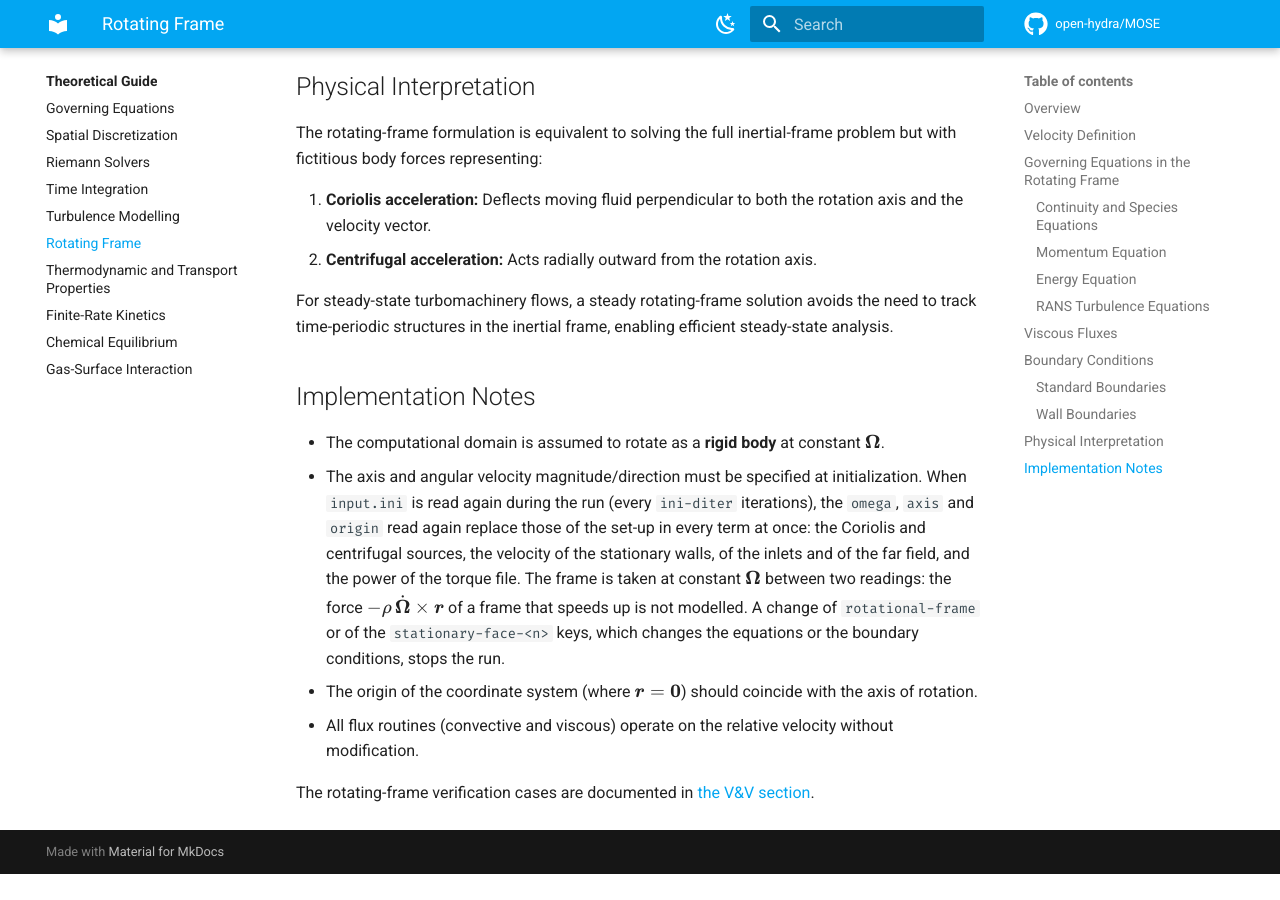
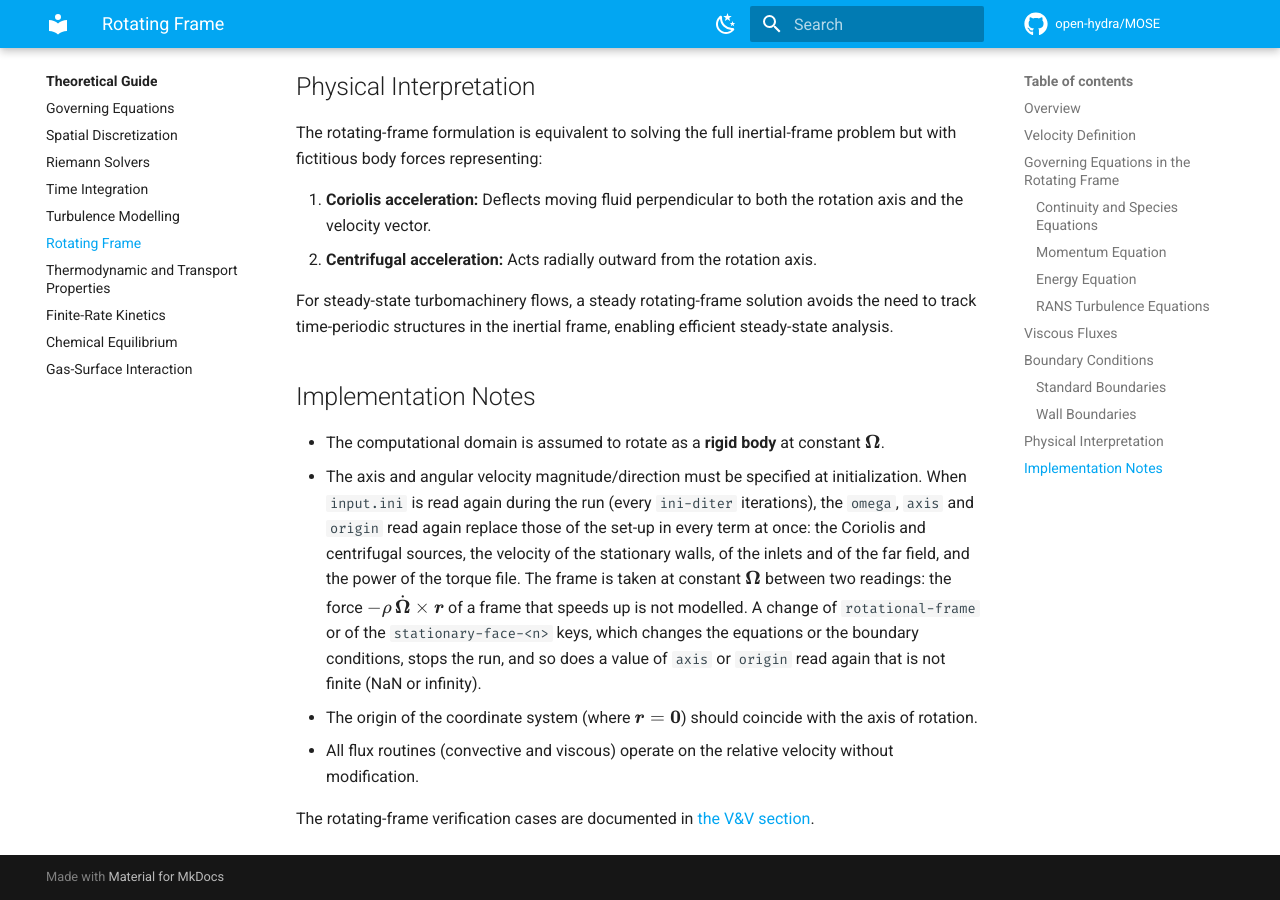
Before and after one commit to open-hydra/MOSE, an MkDocs documentation site: the page built from docs/theory/rotating-frame.md, in a window 1280 px wide and 900 px high, scrolled down 4142 px. Built offline with MkDocs 1.6.1 and Material for MkDocs 9.7.7, drawn with Linux system fonts in a browser that asks for light colours; comment, search, counter and statistics services are not loaded; before the commit the page ends 5016 px from its top, so only the background shows below that.

Commit message:
Rotating frame read again: stop on an axis or origin that is not finite
Why: when input.ini is read again during the run, Reload_RotatingFrame
reads the axis and the origin with a list-directed read that takes NaN
and Infinity as numbers, and checked only the length of the axis, with
a comparison, which a NaN passes as false. axis = NaN 0.0 0.0 written
during the run went into every term of the frame: in a gnu TESTING
build the run of RuntimeInput failed at the next iteration with "NaN,
infinity or p<0 detected" and "Integration failed".

Fix: the axis and the origin read again are tested with Not_Finite,
which reads the bits, before the length of the axis: a value that is
not finite is a reason to stop, which the ranks take together, as the
other errors of the frame read again; every rank stops at that reading,
with the message that names the key.

Basis: ISO/IEC 1539-1:2018 (draft J3/18-007r1), 13.7.2.3.2, p. 263,
paragraphs 5 and 6, and 13.10.3.1, p. 275, paragraph 4: a list-directed
read of a real accepts INF, INFINITY and NAN; 17.3, pp. 434-435, Note 1
and Table 17.1: the relational operators <, <=, >, >= are the
unordered signaling predicates of ISO/IEC/IEEE 60559, false and
signaling the invalid operation exception on a NaN.

Test (measured on an earlier version of this series): RuntimeInput
(test/fast/input-checks/runtime-input, fast), part 5: the box in the
rigid-body frame with axis = NaN 0.0 0.0 written once its solution of
iteration 7 is must stop when it reads input.ini again, at iteration 20,
with the message. On the parent, in a gnu TESTING build, the run fails
at iteration 21 with "Integration failed"; with this commit it stops at
iteration 20 with the message, and every other check of RuntimeInput
passes.

Before -> after: input.ini read again with finite values gives the same
bits (the Sod tube in the frame with input.ini read again every 10
iterations). A value of axis or origin read again that is not finite
stops the run at that reading.

Class: R (a NaN axis read again went into every term of the frame; red
check: the axis case of RuntimeInput).

Docs: docs/user/input.md and docs/theory/rotating-frame.md, the frame
read again; the rows of RuntimeInput in docs/development/testing.md and
test/TESTING-PLAN.md.

Co-Authored-By: Claude Opus 5.5 <noreply@anthropic.com>

```diff
--- a/docs/theory/rotating-frame.md
+++ b/docs/theory/rotating-frame.md
@@ -129,7 +129,7 @@ For steady-state turbomachinery flows, a steady rotating-frame solution avoids t
   the far field, and the power of the torque file. The frame is taken at constant $\boldsymbol{\Omega}$ between two
   readings: the force $-\rho\,\dot{\boldsymbol{\Omega}} \times \boldsymbol{r}$ of a frame that speeds up is not modelled.
   A change of `rotational-frame` or of the `stationary-face-<n>` keys, which changes the equations or the boundary
-  conditions, stops the run.
+  conditions, stops the run, and so does a value of `axis` or `origin` read again that is not finite (NaN or infinity).
 - The origin of the coordinate system (where $\boldsymbol{r} = \boldsymbol{0}$) should coincide with the axis of rotation.
 - All flux routines (convective and viscous) operate on the relative velocity without modification.
 
```
Also changed, not shown: docs/development/testing.md (+1 -1 lines), docs/user/input.md (+1 -1 lines), 3 other files.
